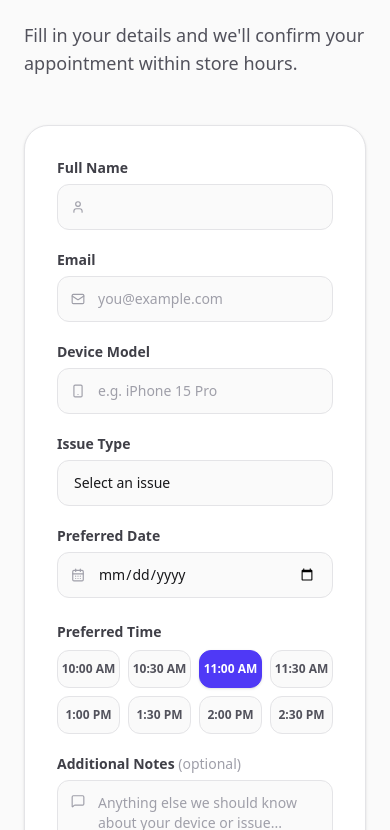
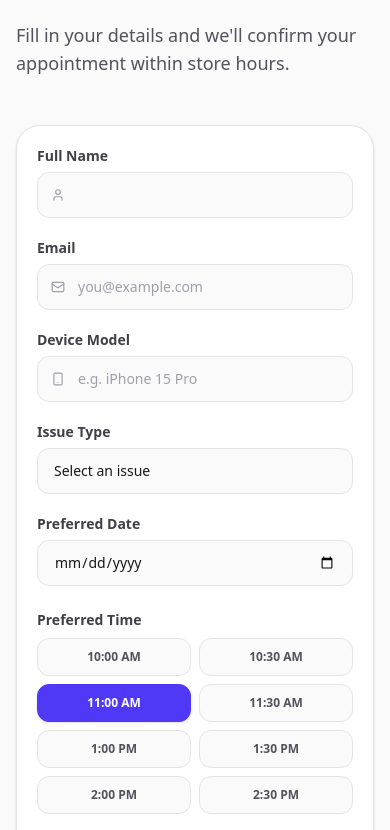
Before and after one commit to Kirito-012/hatphones, a Next.js app: page /repair in a window 390 px wide. Shown: the part 3954-4784 px from the top of the page. Built offline with nearby package versions, Linux system fonts and the light colour scheme.

Commit message:
responsive issues

```diff
--- a/app/globals.css
+++ b/app/globals.css
@@ -24,3 +24,15 @@ body {
   color: var(--foreground);
   font-family: var(--font-sans), Arial, Helvetica, sans-serif;
 }
+
+/* Fix iOS Safari type="date" overflowing its container */
+input[type="date"] {
+  width: 100%;
+  max-width: 100%;
+  min-width: 0;
+  box-sizing: border-box;
+}
+input[type="date"]::-webkit-date-and-time-value {
+  text-align: left;
+  min-width: 0;
+}
--- a/app/repair/page.tsx
+++ b/app/repair/page.tsx
@@ -481,7 +481,7 @@ export default function RepairPage() {
         {/* ── Section 3: Schedule a Consultation ── */}
         <section
           id="schedule-appointment"
-          className="relative w-full py-24 md:py-32 px-6 bg-zinc-50 dark:bg-zinc-900/40 scroll-mt-20"
+          className="relative w-full py-24 md:py-32 px-4 sm:px-6 bg-zinc-50 dark:bg-zinc-900/40 scroll-mt-20"
         >
           <div className="container mx-auto max-w-7xl">
 
@@ -577,7 +577,7 @@ export default function RepairPage() {
                   {/* ── Form ── */}
                   <form
                     onSubmit={handleSubmit}
-                    className="bg-white dark:bg-zinc-900 rounded-3xl border border-zinc-200 dark:border-white/10 p-8 md:p-10 shadow-sm"
+                    className="bg-white dark:bg-zinc-900 rounded-3xl border border-zinc-200 dark:border-white/10 p-5 sm:p-8 md:p-10 shadow-sm overflow-hidden"
                   >
                     <div className="grid grid-cols-1 sm:grid-cols-2 gap-5">
 
@@ -646,16 +646,13 @@ export default function RepairPage() {
                       {/* Preferred Date */}
                       <div className="flex flex-col gap-1.5">
                         <label className="text-sm font-semibold text-zinc-700 dark:text-zinc-300">Preferred Date</label>
-                        <div className="relative">
-                          <CalendarDays size={14} className="absolute left-3.5 top-1/2 -translate-y-1/2 text-zinc-400 pointer-events-none" />
                         <input
                           required
                           type="date"
                           value={preferredDate}
                           onChange={(e) => setPreferredDate(e.target.value)}
-                            className={inputWithIconClass}
+                          className="md:w-full px-4 py-3 rounded-xl bg-zinc-50 dark:bg-zinc-800 border border-zinc-200 dark:border-zinc-700 text-zinc-900 dark:text-white placeholder:text-zinc-400 text-sm focus:outline-none focus:ring-2 focus:ring-indigo-500/30 focus:border-indigo-400 transition"
                         />
-                        </div>
                       </div>
 
                     </div>
@@ -663,14 +660,13 @@ export default function RepairPage() {
                     {/* Time Slots */}
                     <div className="mt-6 flex flex-col gap-2">
                       <label className="text-sm font-semibold text-zinc-700 dark:text-zinc-300">Preferred Time</label>
-                      <div className="grid grid-cols-4 gap-2">
+                      <div className="grid grid-cols-2 sm:grid-cols-4 gap-2">
                         {timeSlots.map((slot) => (
                           <button
                             key={slot}
                             type="button"
                             onClick={() => setSelectedSlot(slot)}
-                            className={`py-2.5 rounded-xl text-xs font-semibold border transition-all cursor-pointer ${
-                              selectedSlot === slot
+                            className={`py-2.5 rounded-xl text-xs font-semibold border transition-all cursor-pointer ${selectedSlot === slot
                               ? "bg-indigo-600 text-white border-indigo-600 shadow-sm"
                               : "bg-zinc-50 dark:bg-zinc-800 text-zinc-600 dark:text-zinc-400 border-zinc-200 dark:border-zinc-700 hover:border-indigo-300 dark:hover:border-indigo-500/50 hover:text-indigo-600"
                               }`}
--- a/app/value-check/page.tsx
+++ b/app/value-check/page.tsx
@@ -544,7 +544,7 @@ export default function ValueCheck() {
           )}
 
           {/* Wizard card */}
-          <div className="bg-white dark:bg-zinc-900 rounded-3xl border border-zinc-200 dark:border-white/[0.07] shadow-sm">
+          <div className="bg-white dark:bg-zinc-900 rounded-3xl border border-zinc-200 dark:border-white/[0.07] shadow-sm min-h-screen sm:min-h-0">
             {/* Thin progress stripe */}
             {step !== "result" && (
               <div className="h-1 rounded-t-3xl overflow-hidden bg-zinc-100 dark:bg-zinc-800">
```
Lines whose indentation alone changed are shown as unchanged.
